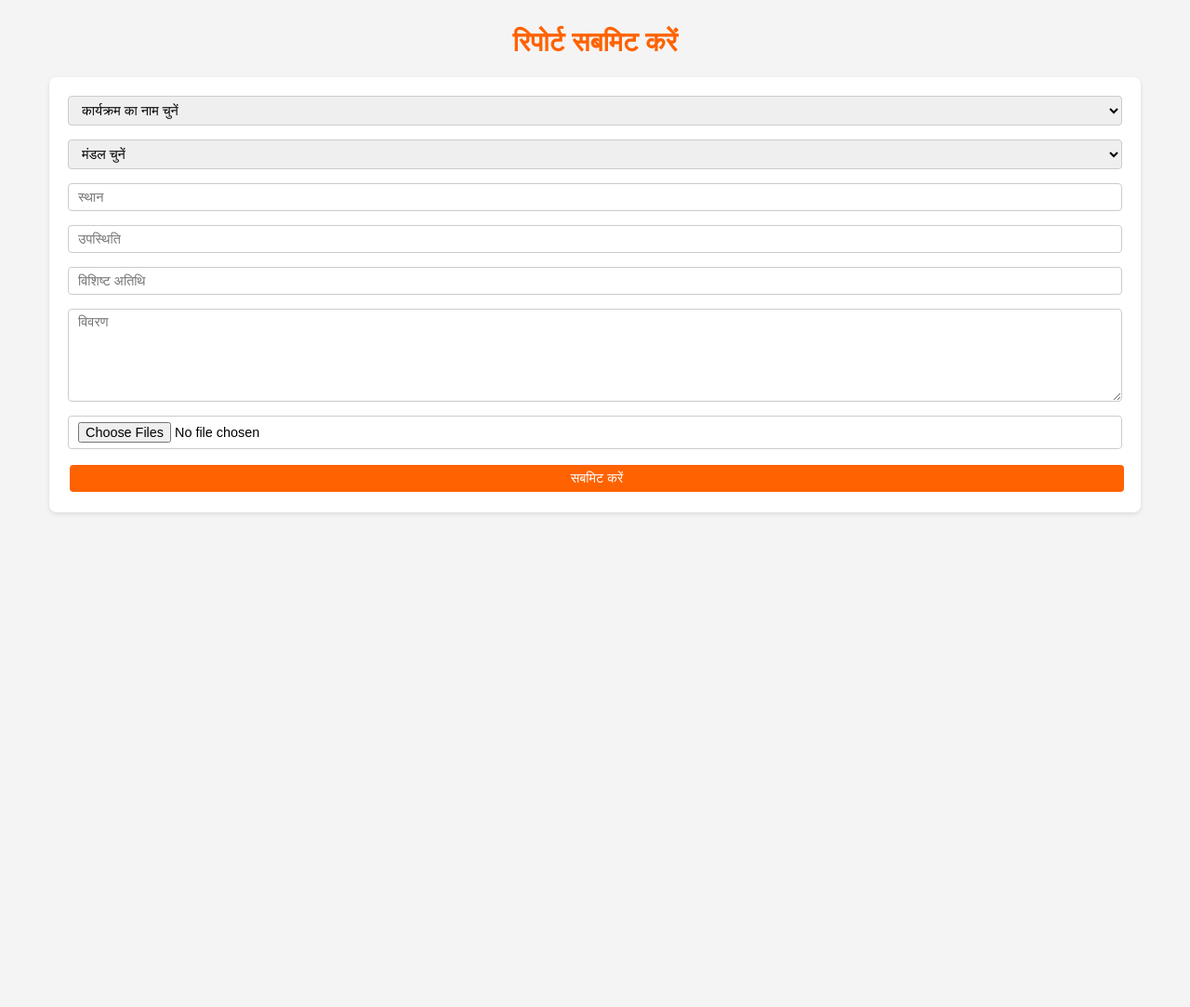
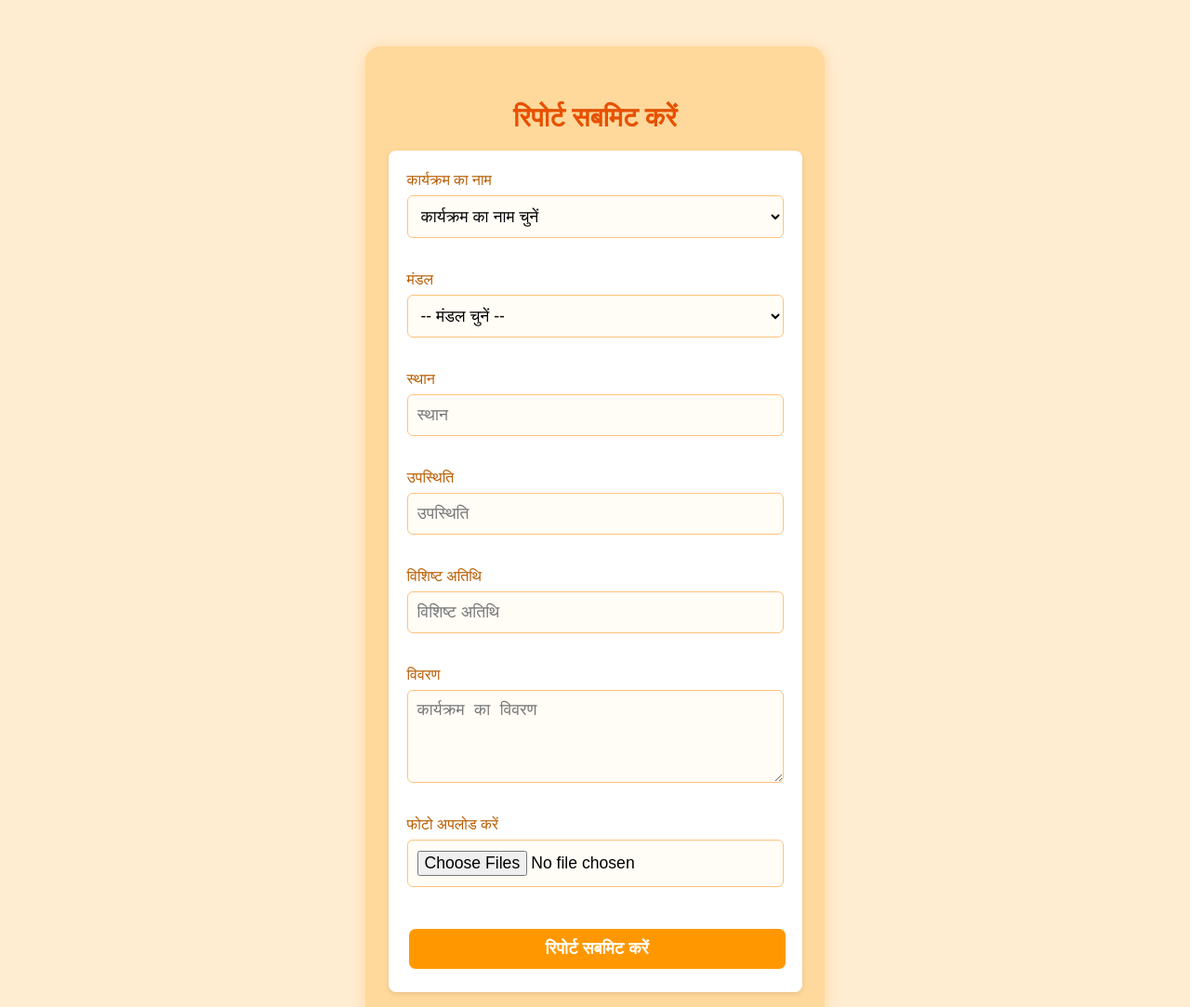
Before and after one commit to ANKIT7MDS/mandalevent2, a plain HTML site: page report.html in a window 1280 px wide. Shown: the top 1083 px of the page at 93% size. Before the commit the page ends 800 px from the top, so only its background shows below. Drawn offline with Linux system fonts and the light colour scheme; no server answers.

Commit message:
Update report.html

```diff
--- a/report.html
+++ b/report.html
@@ -4,19 +4,55 @@
     <meta charset="UTF-8">
     <title>रिपोर्ट सबमिट करें</title>
     <link rel="stylesheet" href="style.css">
+    <style>
+        body { background: #ffedd2; font-family: 'Segoe UI', Arial, sans-serif; }
+        .container { max-width: 450px; margin: 40px auto; background: #ffd89b; border-radius: 16px; box-shadow: 0 2px 16px #ff980044; padding: 36px 22px 28px 22px; }
+        h1 { color: #e65100; text-align: center; margin-bottom: 18px; }
+        .form-group { display: flex; flex-direction: column; margin-bottom: 18px; }
+        label { margin-bottom: 6px; font-weight: 500; color: #b85c00; }
+        input, select, textarea { padding: 11px 10px; border-radius: 6px; border: 1.5px solid #ffc27b; background: #fffdf6; font-size: 1.1rem; outline: none; transition: border 0.2s; }
+        input:focus, select:focus, textarea:focus { border-color: #ff9800; background: #fff7e0; }
+        button, input[type="submit"] { width: 100%; background: #ff9800; color: #fff; border: none; border-radius: 7px; padding: 11px 18px; font-size: 1.13rem; font-weight: bold; cursor: pointer; margin-top: 12px; margin-bottom: 5px; transition: background 0.2s;}
+        button:hover, input[type="submit"]:hover { background: #e65100; }
+    </style>
 </head>
 <body>
     <div class="container">
         <h1>रिपोर्ट सबमिट करें</h1>
-        <form id="reportForm">
-            <select id="reportEventSelect" required><option value="">कार्यक्रम का नाम चुनें</option></select>
-            <select id="reportMandal"><option value="">मंडल चुनें</option></select>
-            <input type="text" id="reportLocation" placeholder="स्थान" required>
-            <input type="number" id="attendance" placeholder="उपस्थिति" required>
-            <input type="text" id="guests" placeholder="विशिष्ट अतिथि">
-            <textarea id="details" placeholder="विवरण"></textarea>
-            <input type="file" id="photos" multiple accept="image/*">
-            <button type="submit">सबमिट करें</button>
+        <form id="reportForm" autocomplete="off">
+            <div class="form-group">
+                <label for="reportEventSelect">कार्यक्रम का नाम</label>
+                <select id="reportEventSelect" required>
+                    <option value="">कार्यक्रम का नाम चुनें</option>
+                </select>
+            </div>
+            <div class="form-group">
+                <label for="reportMandal">मंडल</label>
+                <select id="reportMandal" required>
+                    <option value="">-- मंडल चुनें --</option>
+                </select>
+            </div>
+            <div class="form-group">
+                <label for="reportLocation">स्थान</label>
+                <input type="text" id="reportLocation" required placeholder="स्थान">
+            </div>
+            <div class="form-group">
+                <label for="attendance">उपस्थिति</label>
+                <input type="number" id="attendance" required placeholder="उपस्थिति">
+            </div>
+            <div class="form-group">
+                <label for="guests">विशिष्ट अतिथि</label>
+                <input type="text" id="guests" placeholder="विशिष्ट अतिथि">
+            </div>
+            <div class="form-group">
+                <label for="details">विवरण</label>
+                <textarea id="details" rows="3" placeholder="कार्यक्रम का विवरण"></textarea>
+            </div>
+            <div class="form-group">
+                <label for="photos">फोटो अपलोड करें</label>
+                <input type="file" id="photos" multiple accept="image/*">
+            </div>
+            <button type="submit">रिपोर्ट सबमिट करें</button>
         </form>
     </div>
     <script type="module">
@@ -42,4 +78,55 @@
         document.addEventListener('DOMContentLoaded', async () => {
             const reportMandalSelect = document.getElementById('reportMandal');
             mandals.forEach(mandal => {
-                co
+                const option = document.createElement('option');
+                option.value = mandal;
+                option.textContent = mandal;
+                reportMandalSelect.appendChild(option);
+            });
+            await loadEventNames();
+        });
+
+        async function loadEventNames() {
+            const eventSelect = document.getElementById('reportEventSelect');
+            eventSelect.innerHTML = '<option value="">कार्यक्रम का नाम चुनें</option>';
+            const querySnapshot = await getDocs(collection(db, "eventNames"));
+            querySnapshot.forEach((doc) => {
+                const eventName = doc.data().name;
+                const option = document.createElement('option');
+                option.value = doc.id;
+                option.textContent = eventName;
+                eventSelect.appendChild(option);
+            });
+        }
+
+        document.getElementById('reportForm').addEventListener('submit', async (e) => {
+            e.preventDefault();
+            const eventNameId = document.getElementById('reportEventSelect').value;
+            const files = document.getElementById('photos').files;
+            const photoUrls = [];
+            try {
+                for (let file of files) {
+                    const storageRef = ref(storage, `reports/${eventNameId}/${file.name}`);
+                    await uploadBytes(storageRef, file);
+                    const url = await getDownloadURL(storageRef);
+                    photoUrls.push(url);
+                }
+                const reportData = {
+                    eventNameId: eventNameId,
+                    mandal: document.getElementById('reportMandal').value,
+                    location: document.getElementById('reportLocation').value,
+                    attendance: document.getElementById('attendance').value,
+                    guests: document.getElementById('guests').value,
+                    details: document.getElementById('details').value,
+                    photos: photoUrls
+                };
+                await addDoc(collection(db, `eventNames/${eventNameId}/reports`), reportData);
+                alert("रिपोर्ट सबमिट की गई!");
+                document.getElementById('reportForm').reset();
+            } catch (error) {
+                alert("Error: " + error.message);
+            }
+        });
+    </script>
+</body>
+</html>
```
